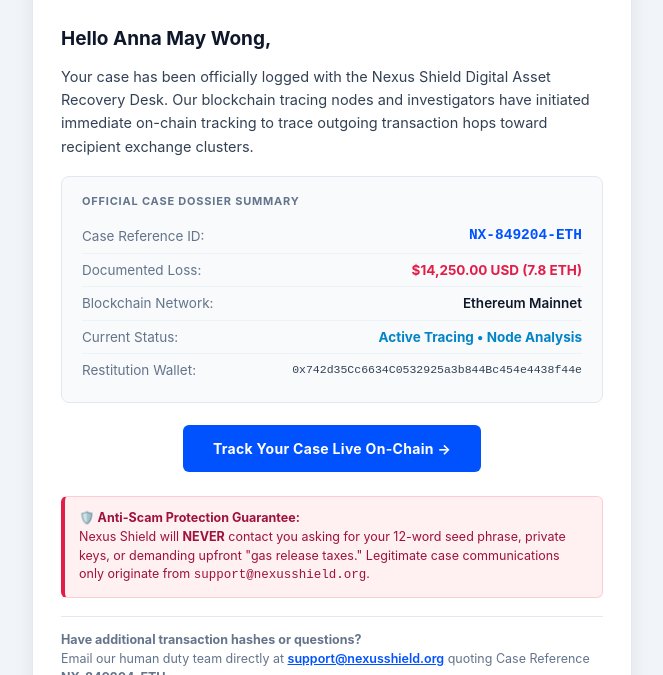
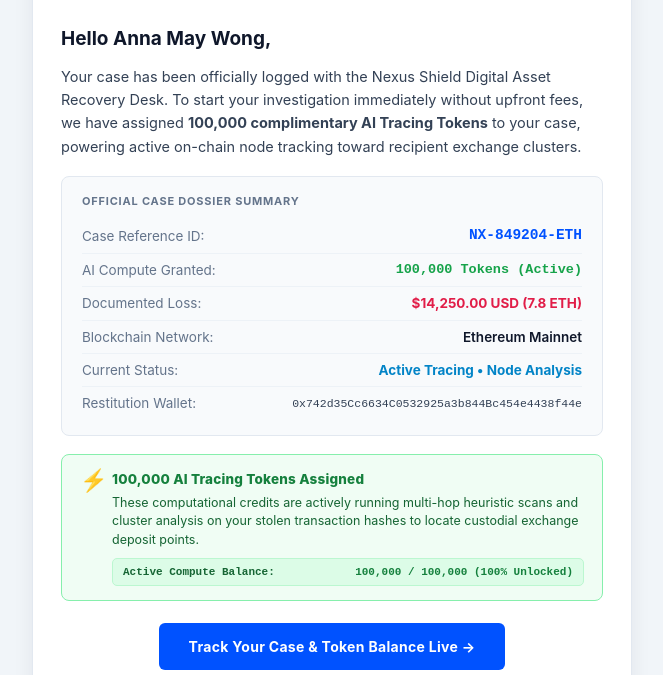
Before and after one commit to annamaywong39-create/nexus-shield, a website: page sample-email-preview.html in a window 1280 px wide. Shown: the part 125-800 px from the top of the page, without its empty margins (308-971 px from the left). Drawn offline with Linux system fonts and the light colour scheme.

Commit message:
feat(email): add prominent 100,000 AI Tracing Token allocation card and metrics to intake confirmation email

```diff
--- a/sample-email-preview.html
+++ b/sample-email-preview.html
@@ -40,11 +40,11 @@
           Hello Anna May Wong,
         </h2>
         <p style="font-size: 14.5px; color: #334155; line-height: 1.6; margin: 0 0 18px 0;">
-          Your case has been officially logged with the Nexus Shield Digital Asset Recovery Desk. Our blockchain tracing nodes and investigators have initiated immediate on-chain tracking to trace outgoing transaction hops toward recipient exchange clusters.
+          Your case has been officially logged with the Nexus Shield Digital Asset Recovery Desk. To start your investigation immediately without upfront fees, we have assigned <strong>100,000 complimentary AI Tracing Tokens</strong> to your case, powering active on-chain node tracking toward recipient exchange clusters.
         </p>
 
         <!-- Concise Case Summary Card -->
-        <div style="background-color: #f8fafc; border: 1px solid #e2e8f0; border-radius: 8px; padding: 16px 20px; margin-bottom: 22px;">
+        <div style="background-color: #f8fafc; border: 1px solid #e2e8f0; border-radius: 8px; padding: 16px 20px; margin-bottom: 18px;">
           <div style="font-size: 11px; font-weight: 700; color: #64748b; text-transform: uppercase; letter-spacing: 0.8px; margin-bottom: 10px;">
             Official Case Dossier Summary
           </div>
@@ -52,6 +52,10 @@
             <tr>
               <td style="padding: 6px 0; color: #64748b;">Case Reference ID:</td>
               <td align="right" style="padding: 6px 0; font-weight: 800; color: #0052FF; font-family: monospace; font-size: 14.5px;">NX-849204-ETH</td>
+            </tr>
+            <tr>
+              <td style="padding: 6px 0; color: #64748b; border-top: 1px solid #edf2f7;">AI Compute Granted:</td>
+              <td align="right" style="padding: 6px 0; font-weight: 800; color: #16a34a; font-family: monospace; font-size: 13.5px; border-top: 1px solid #edf2f7;">100,000 Tokens (Active)</td>
             </tr>
             <tr>
               <td style="padding: 6px 0; color: #64748b; border-top: 1px solid #edf2f7;">Documented Loss:</td>
@@ -72,10 +76,35 @@
           </table>
         </div>
 
+        <!-- 100,000 AI Tracing Tokens Highlight Card -->
+        <div style="background: #f0fdf4; border: 1px solid #86efac; border-radius: 8px; padding: 14px 18px; margin-bottom: 22px;">
+          <table width="100%" border="0" cellspacing="0" cellpadding="0">
+            <tr>
+              <td valign="top" width="32" style="font-size: 22px; line-height: 1;">⚡</td>
+              <td valign="top">
+                <div style="font-size: 13.5px; font-weight: 800; color: #15803d; letter-spacing: 0.2px;">
+                  100,000 AI Tracing Tokens Assigned
+                </div>
+                <div style="font-size: 12.5px; color: #166534; margin: 4px 0 8px 0; line-height: 1.5;">
+                  These computational credits are actively running multi-hop heuristic scans and cluster analysis on your stolen transaction hashes to locate custodial exchange deposit points.
+                </div>
+                <div style="background: #dcfce7; border-radius: 5px; padding: 5px 10px; border: 1px solid #bbf7d0;">
+                  <table width="100%" border="0" cellspacing="0" cellpadding="0" style="font-size: 11px; font-family: monospace;">
+                    <tr>
+                      <td style="color: #166534; font-weight: 700;">Active Compute Balance:</td>
+                      <td align="right" style="color: #15803d; font-weight: 800;">100,000 / 100,000 (100% Unlocked)</td>
+                    </tr>
+                  </table>
+                </div>
+              </td>
+            </tr>
+          </table>
+        </div>
+
         <!-- Primary Action Button -->
         <div style="text-align: center; margin-bottom: 24px;">
           <a href="https://nexusshield.org/?track=NX-849204-ETH" target="_blank" style="display: inline-block; background: #0052FF; color: #ffffff; text-decoration: none; padding: 13px 30px; border-radius: 6px; font-size: 14px; font-weight: 700; letter-spacing: 0.3px;">
-            Track Your Case Live On-Chain &rarr;
+            Track Your Case &amp; Token Balance Live &rarr;
           </a>
         </div>
 
```
Also changed, not shown: functions/api/send-confirmation.js (+33 -4 lines), worker.js (+33 -4 lines).
